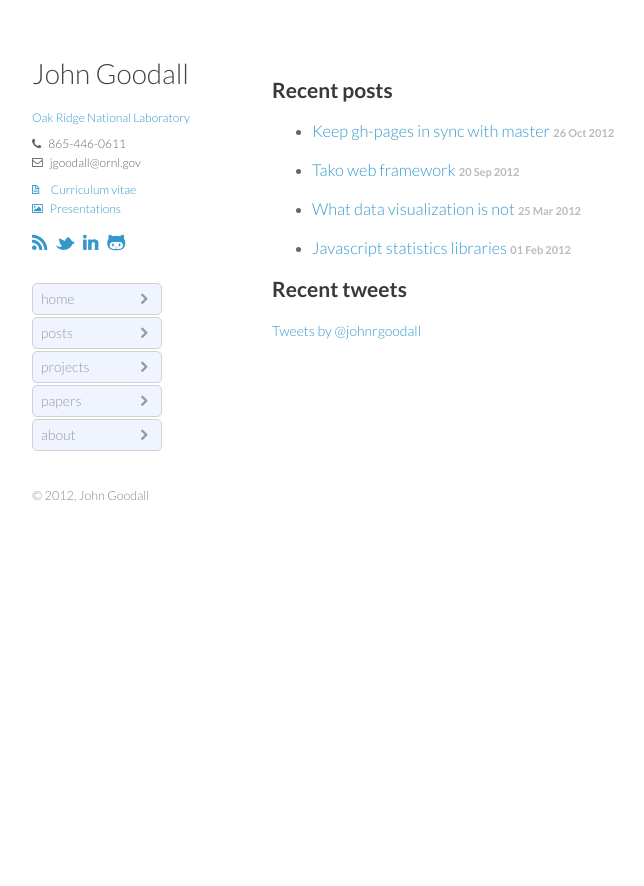
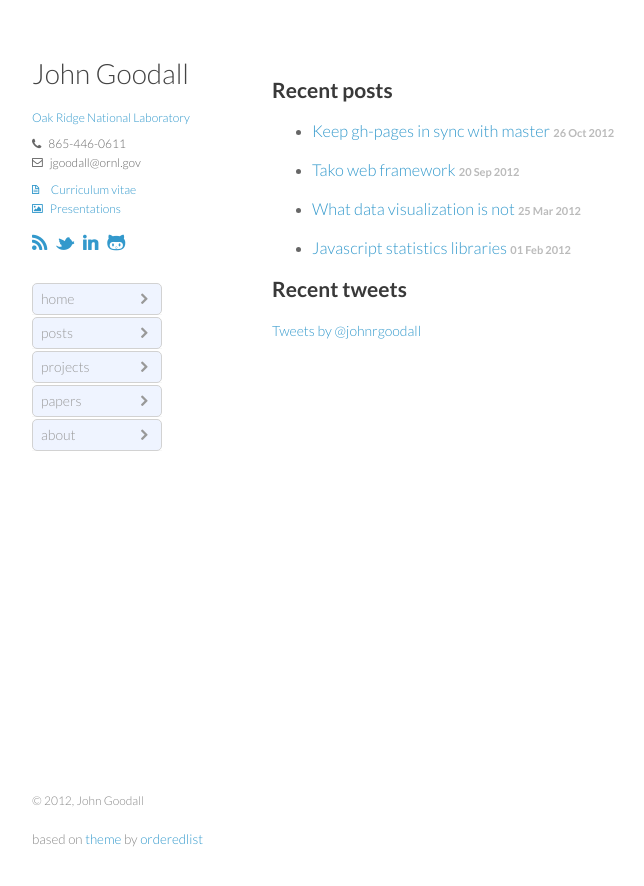
Before and after one commit to jgoodall/jgoodall.github.io, a Jekyll site: the page built from index.html, in a window 1280 px wide. Shown: the top 886 px of the page, without its empty margins (128-772 px from the left). Built offline with Jekyll 4.4.1, drawn with Linux system fonts in a browser that asks for light colours; Markdown is read by kramdown in place of the engine named in the settings; the list of posts is cut into pages by our own code; comment, search, counter and statistics services are not loaded.

Commit message:
updated footer

```diff
--- a/_includes/footer.html
+++ b/_includes/footer.html
@@ -1,6 +1,8 @@
 
 
   <footer>
+    <p id='copy'>&copy; 2012, John Goodall</p>
+    <p>based on <a href='https://github.com/orderedlist/minimal'>theme</a> by <a href='http://orderedlist.com/'>orderedlist</a> </p>
   </footer>
 
   </div> <!-- /wrapper -->
--- a/_includes/nav.html
+++ b/_includes/nav.html
@@ -21,6 +21,5 @@
     <li><a href="/papers.html"><i class="icon-chevron-right"></i> papers</a></li>
     <li><a href="/about.html"><i class="icon-chevron-right"></i> about</a></li>
   </ul>
-  <div id='copy'>&copy; 2012, John Goodall</div>
 
 </header>
--- a/css/styles.css
+++ b/css/styles.css
@@ -129,11 +129,11 @@ section {
 
 footer {
   width:200px;
-  font-size:90%;
+  font-size:10pt;
   color:#888;
   float:left;
   position:fixed;
-  bottom:50px;
+  bottom:30px;
 }
 
 
```
